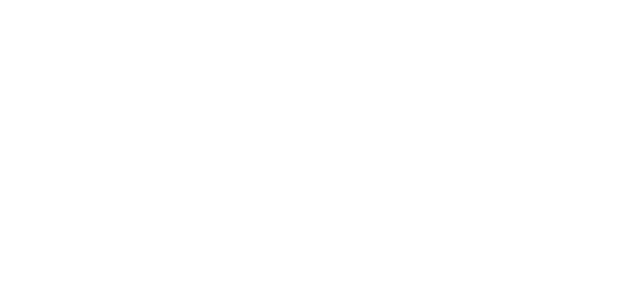
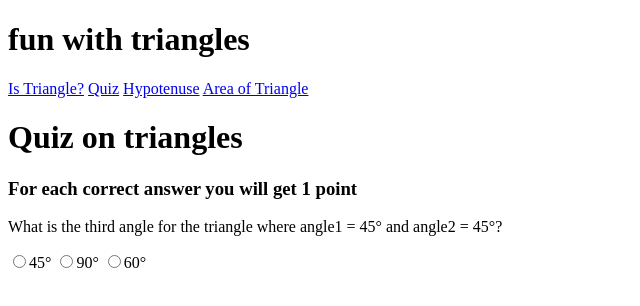
Before and after one commit to himanshumishra-98/learn-about-triangles, a plain HTML site: page index.html in a window 1280 px wide. Shown: the whole page, without its empty margins (0-640 px from the left). Drawn offline with Linux system fonts and the light colour scheme.

Commit message:
Update index.html

```diff
--- a/index.html
+++ b/index.html
@@ -8,7 +8,31 @@
     <link rel="stylesheet" href="./styles/quiz.css">
 </head>
 <body>
+    <header>
+        <h1>fun with triangles</h1>
+        <nav>
+            <a href="/pages/angles-triangles.html">Is Triangle?</a>
+            <a href="/">Quiz</a>
+            <a href="/pages/calculate-hypo.html">Hypotenuse</a>
+            <a href="/pages/calculate-area.html">Area of Triangle</a>
+        </nav>
+    </header>
 
+    <main>
+        <h1>Quiz on triangles</h1>
+        <h3>For each correct answer you will get 1 point
+        </h3>
+        <form>
+            <div class="question-container">
+                <p>What is the third angle for the triangle where angle1 = 45° and angle2 = 45°?
+                </p>
+                <label><input type="radio" name="question1" value="45">45°</label>
+                <label><input type="radio" name="question1" value="90">90°</label>
+                <label><input type="radio" name="question1" value="60">60°</label>
+            </div>
+        </form>
+
+    </main>
 
 
     <script src="./scripts/quiz.js"></script>
```
